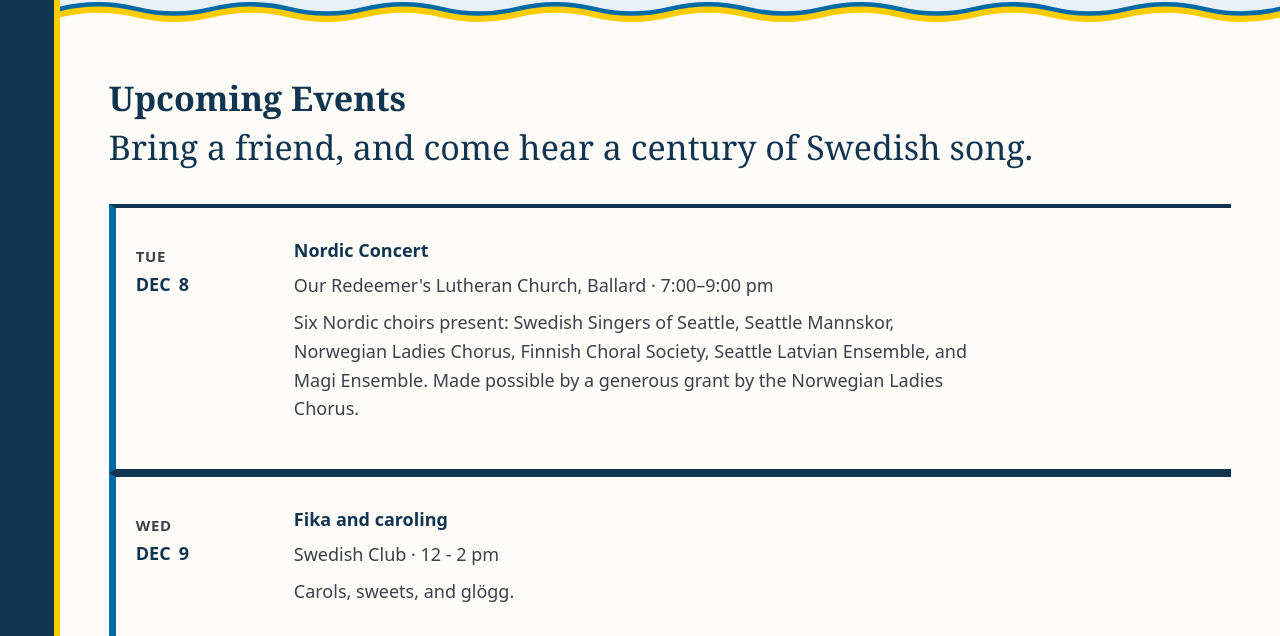
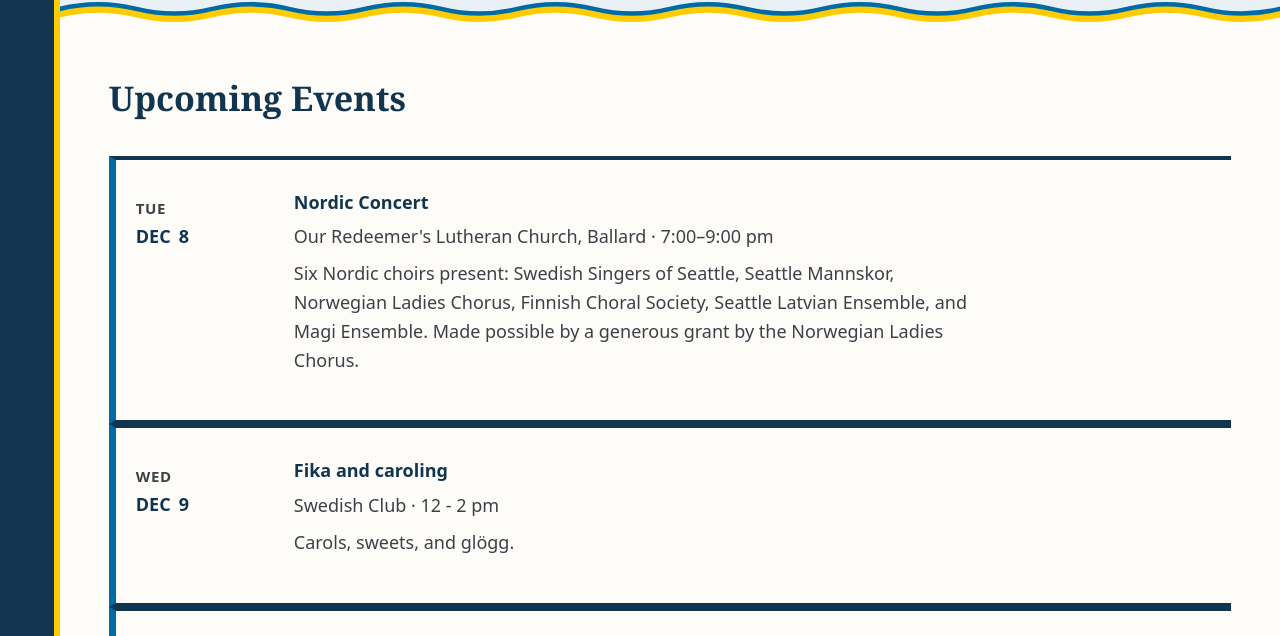
Before and after one commit to pickledherring/swedish_demo, a plain HTML site: page hear_us.html in a window 1280 px wide. Shown: the part 120-756 px from the top of the page. Drawn offline with Linux system fonts and the light colour scheme.

Commit message:
events description removal

```diff
--- a/hear_us.html
+++ b/hear_us.html
@@ -15,7 +15,6 @@
   <div class="events-side">
   <div class="page-title">
     <div class="eyebrow">Upcoming Events</div>
-    <h1>Bring a friend, and come hear a century of Swedish song.</h1>
   </div>
   <br>
   <ul class="events">
```
